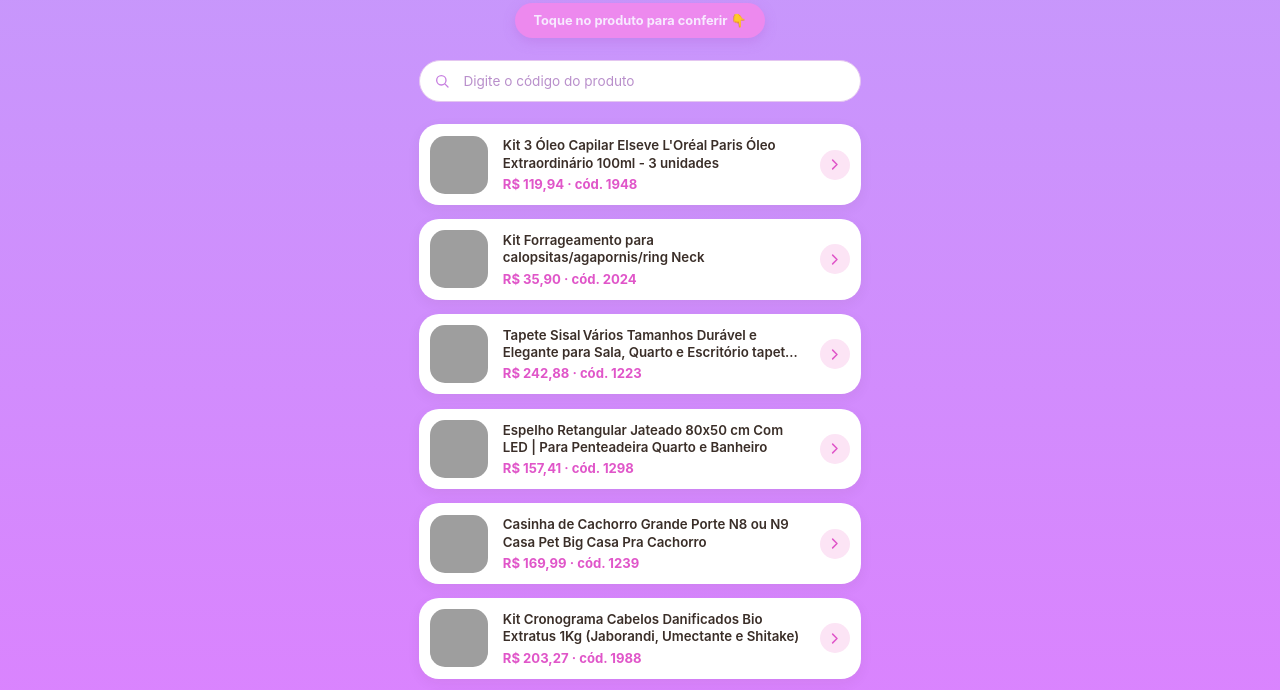
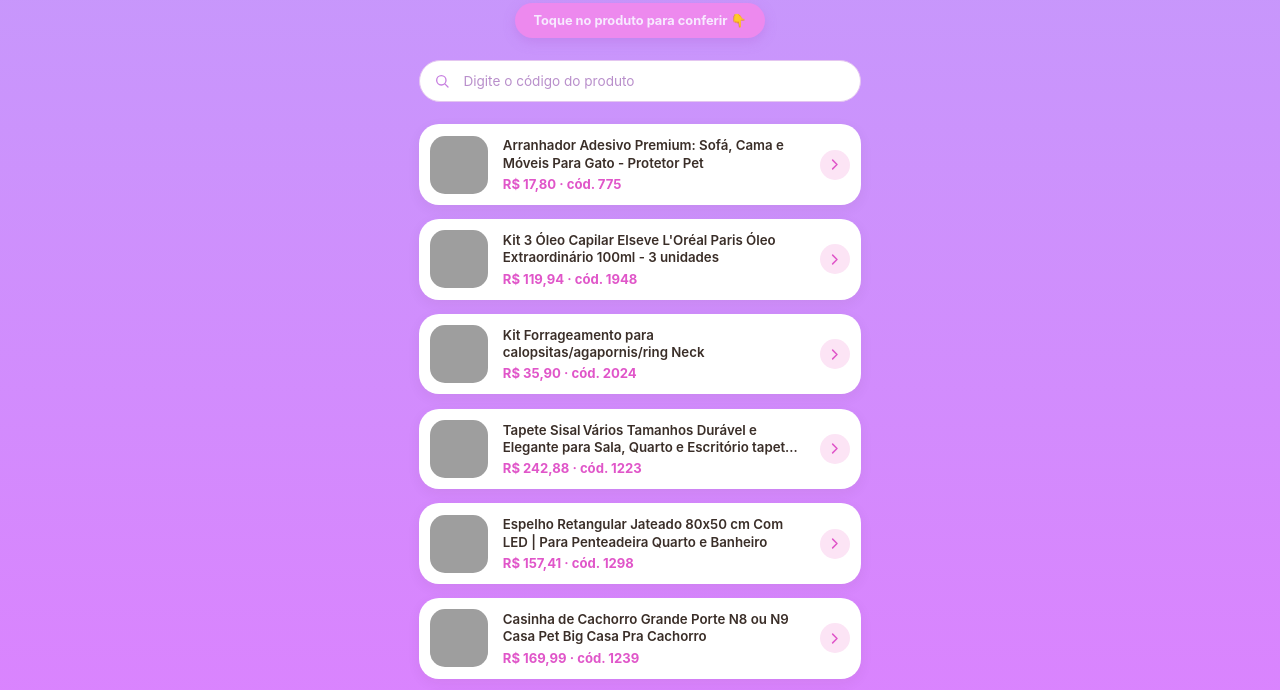
Before and after one commit to lua7aguiar-design/afiliados-legal, a plain HTML site: page links.html in a window 1280 px wide. Shown: the part 108-798 px from the top of the page. Drawn offline with Linux system fonts and the light colour scheme; grey boxes are pictures that could not be loaded.

Commit message:
Atualiza página de links na bio

```diff
--- a/links.html
+++ b/links.html
@@ -77,6 +77,7 @@
 </div>
 
 <nav id="produtos">
+  <a class="card" href="https://s.shopee.com.br/4qHDDFSxKa" target="_blank" rel="noopener sponsored" data-codigo="775"><img src="https://achadinhostore.duckdns.org/produtos/orig-22693511862-418a6122.jpg" alt="" loading="lazy" decoding="async"><span class="info"><span class="nome">Arranhador Adesivo Premium:  Sofá, Cama e Móveis Para Gato - Protetor Pet</span><span class="preco">R$ 17,80 &middot; cód. 775</span></span><span class="seta"><svg width="15" height="15" viewBox="0 0 24 24" fill="none" stroke="currentColor" stroke-width="2.4" stroke-linecap="round" stroke-linejoin="round"><path d="M9 5l7 7-7 7"></path></svg></span></a>
   <a class="card" href="https://s.shopee.com.br/8AXfBM7nnF" target="_blank" rel="noopener sponsored" data-codigo="1948"><img src="https://achadinhostore.duckdns.org/produtos/orig-22792524071-51d8cc53.jpg" alt="" loading="lazy" decoding="async"><span class="info"><span class="nome">Kit 3 Óleo Capilar Elseve L&#x27;Oréal Paris Óleo Extraordinário 100ml - 3 unidades</span><span class="preco">R$ 119,94 &middot; cód. 1948</span></span><span class="seta"><svg width="15" height="15" viewBox="0 0 24 24" fill="none" stroke="currentColor" stroke-width="2.4" stroke-linecap="round" stroke-linejoin="round"><path d="M9 5l7 7-7 7"></path></svg></span></a>
   <a class="card" href="https://s.shopee.com.br/2gCiKLQeYh" target="_blank" rel="noopener sponsored" data-codigo="2024"><img src="https://achadinhostore.duckdns.org/produtos/orig-22494326662-506eaad4.jpg" alt="" loading="lazy" decoding="async"><span class="info"><span class="nome">Kit Forrageamento para calopsitas/agapornis/ring Neck</span><span class="preco">R$ 35,90 &middot; cód. 2024</span></span><span class="seta"><svg width="15" height="15" viewBox="0 0 24 24" fill="none" stroke="currentColor" stroke-width="2.4" stroke-linecap="round" stroke-linejoin="round"><path d="M9 5l7 7-7 7"></path></svg></span></a>
   <a class="card" href="https://s.shopee.com.br/6L60h3IFK6" target="_blank" rel="noopener sponsored" data-codigo="1223"><img src="https://achadinhostore.duckdns.org/produtos/orig-23693671450-fb025dc8.jpg" alt="" loading="lazy" decoding="async"><span class="info"><span class="nome">Tapete Sisal Vários Tamanhos  Durável e Elegante para Sala, Quarto e Escritório tapete decoração</span><span class="preco">R$ 242,88 &middot; cód. 1223</span></span><span class="seta"><svg width="15" height="15" viewBox="0 0 24 24" fill="none" stroke="currentColor" stroke-width="2.4" stroke-linecap="round" stroke-linejoin="round"><path d="M9 5l7 7-7 7"></path></svg></span></a>
```
